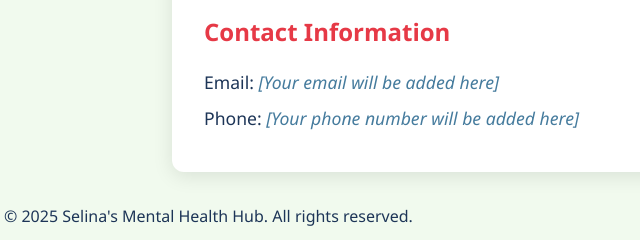
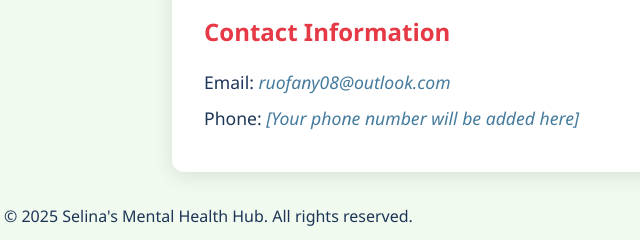
Before and after one commit to SelinaY215/SelinaY215.github.io, a plain HTML site: page contact.html in a window 1280 px wide. Shown: the part 549-789 px from the top of the page, 68-708 px from the left. Drawn offline with Linux system fonts and the light colour scheme.

Commit message:
Update contact.html

```diff
--- a/contact.html
+++ b/contact.html
@@ -73,7 +73,7 @@
 
       <div class="contact-info">
         <h2>Contact Information</h2>
-        <p>Email: <span class="placeholder">[Your email will be added here]</span></p>
+        <p>Email: <span class="placeholder">ruofany08@outlook.com</span></p>
         <p>Phone: <span class="placeholder">[Your phone number will be added here]</span></p>
       </div>
     </div>
```
